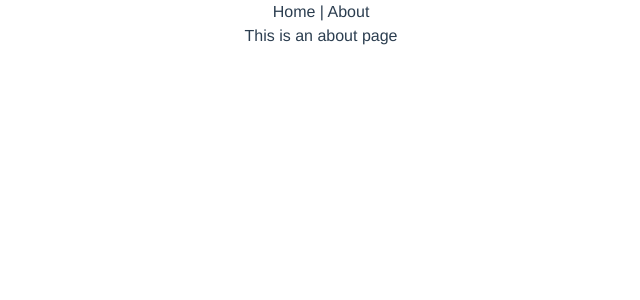
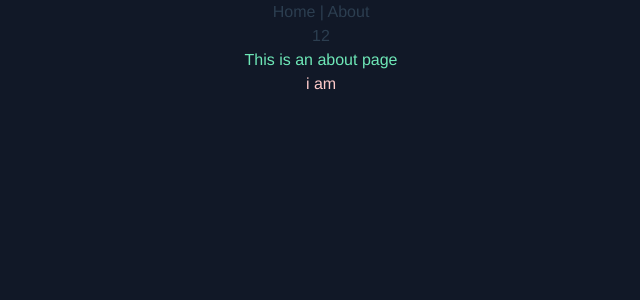
Before and after one commit to q1113111/tailwind, a Vue app: page /about in a window 1280 px wide. Shown: the top 300 px of the page, without its empty margins (319-959 px from the left). Built offline with nearby package versions, Linux system fonts and the light colour scheme.

Commit message:
主題設定

```diff
--- a/src/App.vue
+++ b/src/App.vue
@@ -1,5 +1,8 @@
 <template>
-  <div id="app">
+  <div
+    id="app"
+    class="bg-base"
+  >
     <router-link to="/">
       Home
     </router-link> |
@@ -9,14 +12,17 @@
     <router-view />
   </div>
 </template>
-
+<script>
+document.documentElement.classList.add('theme-dark')
+</script>
 <style lang="scss">
 #app {
+  height: 100vh;
   font-family: Avenir, Helvetica, Arial, sans-serif;
+  text-align: center;
+  color: #2C3E50;
   -webkit-font-smoothing: antialiased;
   -moz-osx-font-smoothing: grayscale;
-  text-align: center;
-  color: #2C3E50;
 }
 
 #nav {
--- a/src/assets/tailwind.css
+++ b/src/assets/tailwind.css
@@ -3,3 +3,18 @@
 @tailwind components;
 
 @tailwind utilities;
+
+
+@layer base {
+  .theme-light {
+    --color-base: theme('colors.white');
+    --color-primary: theme('colors.blue.200');
+    --color-danger: theme('colors.blue.200');
+  }
+
+  .theme-dark {
+    --color-base: theme('colors.gray.900');
+    --color-primary: theme('colors.green.300');
+    --color-danger: theme('colors.red.200');
+  }
+}
--- a/src/views/About.vue
+++ b/src/views/About.vue
@@ -1,9 +1,29 @@
 <template>
   <div class="about">
-      <h1>This is an about page</h1>
+    <button @click="test()">
+      1
+    </button><button @click="test2()">
+      2
+    </button>
+    <h1 class=" text-primary">
+      This is an about page
+    </h1>
+    <h2 class=" text-danger">
+      i am
+    </h2>
   </div>
 </template>
 <script>
 export default {
+  methods: {
+    test () {
+      document.documentElement.classList.remove('theme-light')
+      document.documentElement.classList.add('theme-dark')
+    },
+    test2 () {
+      document.documentElement.classList.remove('theme-dark')
+      document.documentElement.classList.add('theme-light')
+    }
+  }
 }
 </script>
--- a/tailwind.config.js
+++ b/tailwind.config.js
@@ -2,7 +2,20 @@ module.exports = {
   purge: { content: ['./public/**/*.html', './src/**/*.vue'] },
   darkMode: false, // or 'media' or 'class'
   theme: {
-    extend: {}
+    extend: {
+      backgroundColor: {
+        // utilities like `bg-base` and `bg-primary`
+        base: 'var(--color-base)',
+        primary: 'var(--color-primary)',
+        danger: 'var(--color-danger)'
+      },
+      colors: {
+        // utilities like `bg-base` and `bg-primary`
+        base: 'var(--color-base)',
+        primary: 'var(--color-primary)',
+        danger: 'var(--color-danger)'
+      }
+    }
   },
   variants: {
     extend: {}
```
